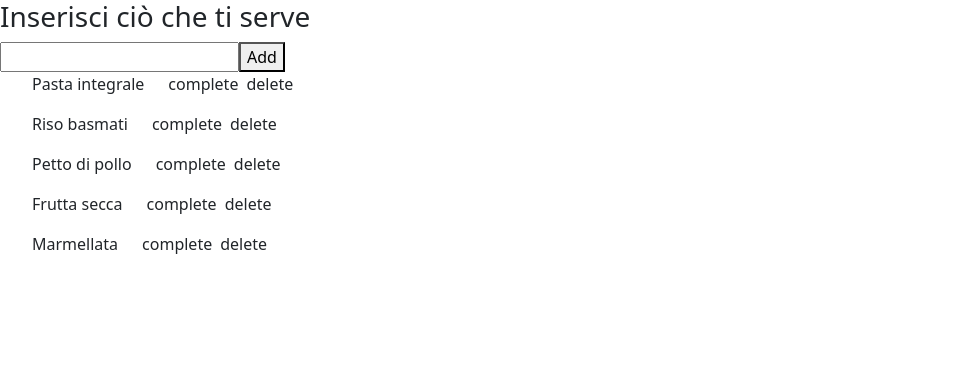
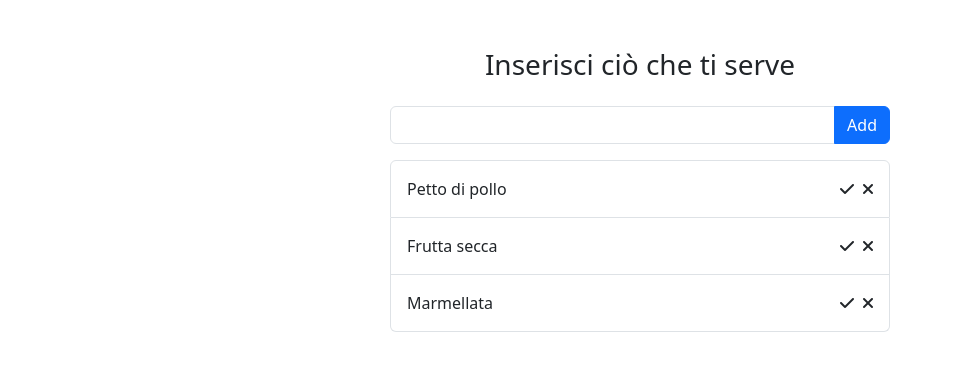
Before and after one commit to DavideSberna/php-todo-list-json, a PHP site: page / in a window 1280 px wide. Shown: the top 371 px of the page, without its empty margins (0-953 px from the left). Run offline with PHP 8.4, Linux system fonts and the light colour scheme; some libraries are stand-ins or nearby versions.

Commit message:
add bootstrap class

```diff
--- a/css/style.css
+++ b/css/style.css
@@ -0,0 +1,4 @@
+.max-w{
+    max-width: 500px;
+    margin: 0 auto;
+}
--- a/data.json
+++ b/data.json
@@ -1,23 +1 @@
-[
-    {
-        "task": "Pasta integrale",
-        "complete": false
-    },
-    {
-        "task": "Riso basmati",
-        "complete": false
-    },
-    {
-        "task": "Petto di pollo",
-        "complete": false
-    },
-    {
-        "task": "Frutta secca",
-        "complete": false
-    },
-    {
-        "task": "Marmellata",
-        "complete": false
-    }
-
-]
+[{"task":"Petto di pollo","complete":false},{"task":"Frutta secca","complete":false},{"task":"Marmellata","complete":false}]
--- a/index.php
+++ b/index.php
@@ -5,6 +5,8 @@
     <meta http-equiv="X-UA-Compatible" content="IE=edge">
     <meta name="viewport" content="width=device-width, initial-scale=1.0">
     <link href="https://cdn.jsdelivr.net/npm/bootstrap@5.3.0-alpha3/dist/css/bootstrap.min.css" rel="stylesheet" integrity="sha384-KK94CHFLLe+nY2dmCWGMq91rCGa5gtU4mk92HdvYe+M/SXH301p5ILy+dN9+nJOZ" crossorigin="anonymous">
+    <link rel="stylesheet" href="https://cdnjs.cloudflare.com/ajax/libs/font-awesome/6.2.1/css/all.min.css" integrity="sha512-MV7K8+y+gLIBoVD59lQIYicR65iaqukzvf/nwasF0nqhPay5w/9lJmVM2hMDcnK1OnMGCdVK+iQrJ7lzPJQd1w==" crossorigin="anonymous" referrerpolicy="no-referrer" />
+    <link rel="stylesheet" href="./css/style.css">
     <script src="https://cdn.jsdelivr.net/npm/axios@1.1.2/dist/axios.min.js"></script>
     <script src="https://unpkg.com/vue@3/dist/vue.global.js"></script>
     <title>Document</title>
@@ -13,20 +15,24 @@
     <div id="app">
          <header></header>
          <main>
-            <section>
+            <section class="container">
                 <div>
-                    <div>
+                    <div class="text-center mt-5">
                         <h3>Inserisci ciò che ti serve</h3>
                     </div>
-                    <div>
-                        <input type="text" name="task" id="task" v-model="listTask.newTask" @keyup.enter="addTask">
-                        <button type="button" @click="addTask">Add</button>
-                        <ul>
-                            <li v-for="(item, index) in todoList" :key="index" class="d-flex" :class="{'bg-primary': item.complete}">
-                                <p>{{item.task}}</p>
+                    <div class="max-w">
+                        <div class="input-group mt-4">
+                            <input class="form-control" type="text" name="task" id="task" v-model="listTask.newTask" @keyup.enter="addTask">
+                            <button class="btn btn-primary" type="button" @click="addTask">Add</button>
+                        </div>
+                        <ul class="list-group mt-3">
+                            <li class="list-group-item d-flex justify-content-between pt-3 pb-3" v-for="(item, index) in todoList" :key="index" class="d-flex" :class="{'bg-primary': item.complete}">
+                                <div>
+                                    <p class="m-0">{{item.task}}</p>
+                                </div>
                                 <div class="ps-4">
-                                    <span @click="completeTask(index)" class="pe-2" name="complete">complete</span>
-                                    <span @click="deleteTask(index)">delete</span>
+                                    <span @click="completeTask(index)" class="pe-2" name="complete"><i class="fa-solid fa-check"></i></span>
+                                    <span @click="deleteTask(index)"><i class="fa-solid fa-xmark"></i></span>
                                 </div>
                             </li>
                         </ul>
```
Also changed, not shown: server.php (+7 -0 lines).
